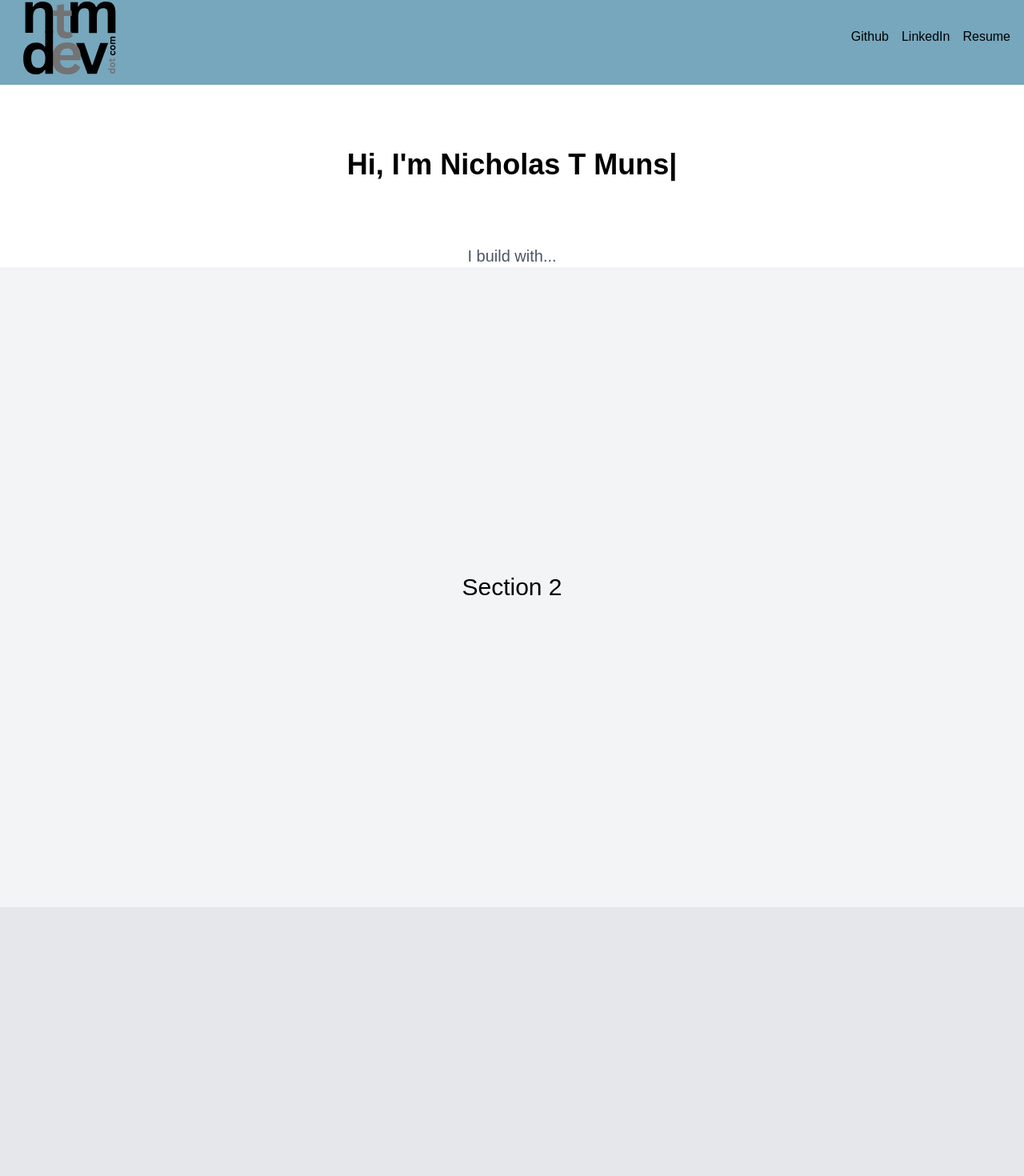
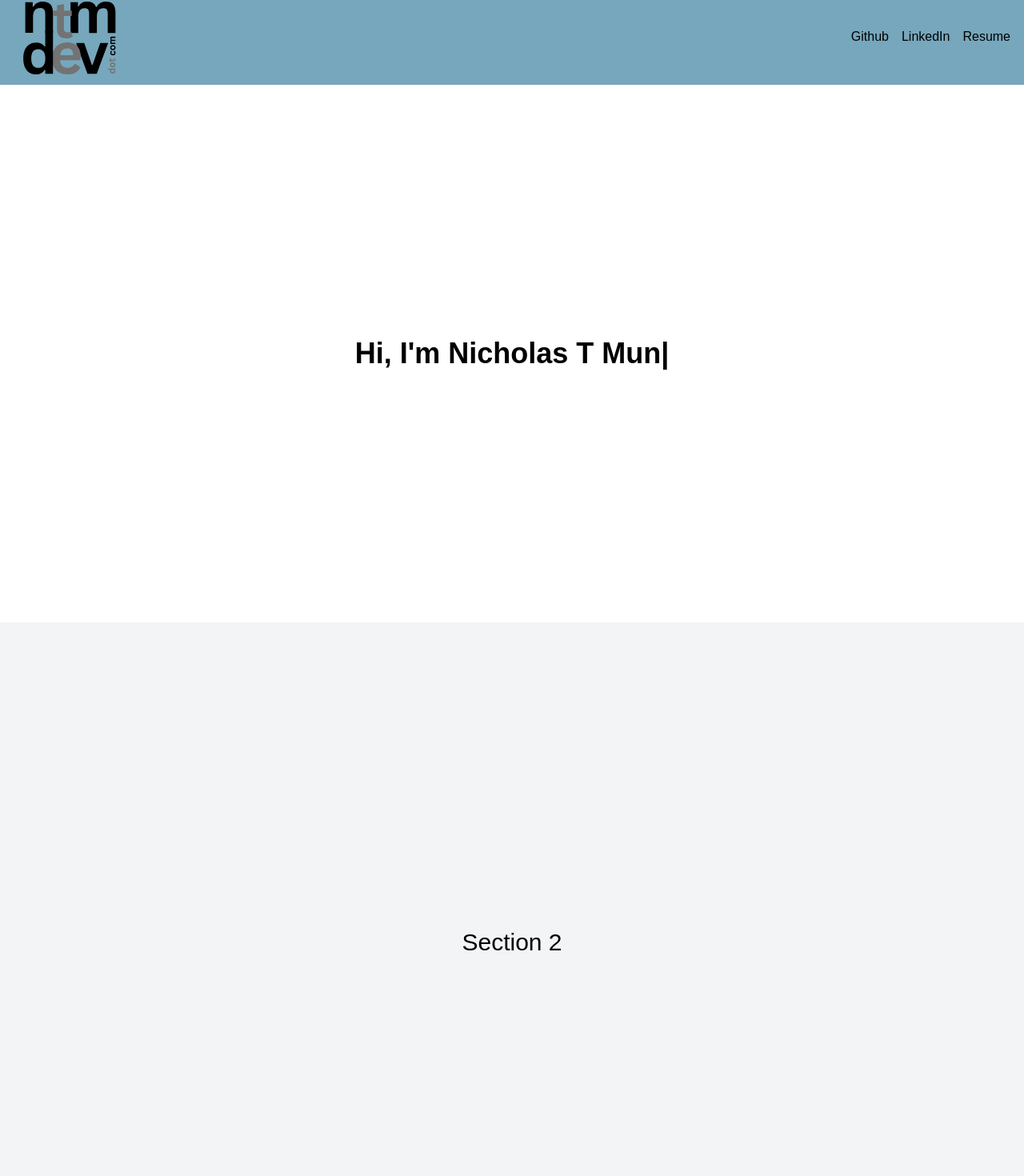
Before and after one commit to NicholasMunson/ntmdevdotcom, a Next.js app: page / in a window 1280 px wide. Shown: the part 14-1484 px from the top of the page at 80% size. Built offline with nearby package versions, Linux system fonts and the light colour scheme.

Commit message:
Refactor Home layout for improved structure; adjust parallax effects in Header and Intro components for enhanced visual consistency.

```diff
--- a/src/app/components/header/Intro.tsx
+++ b/src/app/components/header/Intro.tsx
@@ -3,13 +3,13 @@ import { useParallax } from "../../hooks/useParallax";
 import { useTypingEffect } from "../../hooks/useTypingEffect";
 
 export default function Intro() {
-  const { transform } = useParallax({ speed: 0.5, direction: "up" });
+  const { transform } = useParallax({ speed: 0.2, direction: "down" });
   const texts = [
     "Hi, I'm Nicholas T Munson",
     "A Full-Stack JavaScript Developer",
     // "Problem Solver, Builder, and Leader",
-    "I build digital solutions that matter",
-    "Let's build something together!",
+    // "I build digital solutions that matter",
+    // "Let's build something together!",
   ];
   const { displayText } = useTypingEffect({
     texts,
@@ -20,7 +20,7 @@ export default function Intro() {
 
   return (
     <div
-      className="flex flex-col items-center justify-center h-50"
+      className="flex flex-col items-center justify-center h-[calc(100vh-8rem)]"
       style={{ transform }}
     >
       <h1 className="text-4xl font-bold">
--- a/src/app/components/header/header.tsx
+++ b/src/app/components/header/header.tsx
@@ -1,10 +1,14 @@
+"use client";
 import Logo from "./Logo";
 import Links from "./Links";
 import Intro from "./Intro";
+import { useParallax } from "../../hooks/useParallax";
 
 export default function Header() {
+  const { transform } = useParallax({ speed: 0.5, direction: "down" });
   return (
-    <header className="md:h-30 h-33 flex justify-between items-center bg-[#76a7bc] flex-col md:flex-row">
+    <header className="md:h-30 h-33 flex justify-between items-center bg-[#76a7bc] flex-col md:flex-row"
+    style={{ transform }}>
       <Logo />
       {/* <div className="hidden lg:flex">
         <Intro />
--- a/src/app/components/intro/Intro copy.tsx
+++ b/src/app/components/intro/Intro copy.tsx
@@ -2,14 +2,17 @@
 import { useParallax } from "../../hooks/useParallax";
 
 export default function IntroCopy() {
-  const { transform } = useParallax({ speed: 0.3, direction: "down" });
+  const { transform } = useParallax({ speed: 0.3, direction: "up" });
 
   return (
-    <div
-      className="flex flex-col flex-1 items-center justify-center"
-      style={{ transform }}
-    >
-      <p className="text-xl text-gray-600">I build with...</p>
-    </div>
+    // <div
+    //   className="flex flex-1 items-center justify-center"
+    //   style={{ transform }}
+    // >
+      <div className="h-screen bg-gray-100 flex items-center justify-center"
+      style={{ transform }}>
+        <h2 className="text-3xl">Section 2</h2>
+      </div>
+    // </div>
   );
 }
--- a/src/app/page.tsx
+++ b/src/app/page.tsx
@@ -7,15 +7,11 @@ export default function Home() {
   return (
     <div className="flex flex-col">
       <Header />
-      {/* <div className="h-screen flex flex-col items-center justify-center"> */}
-        <Intro />
-        <IntroCopy />
-      {/* </div> */}
+      <Intro />
+      <IntroCopy />
 
       {/* Add content to make page scrollable */}
-      <div className="h-screen bg-gray-100 flex items-center justify-center">
-        <h2 className="text-3xl">Section 2</h2>
-      </div>
+
       <div className="h-screen bg-gray-200 flex items-center justify-center">
         <h2 className="text-3xl">Section 3</h2>
       </div>
```
